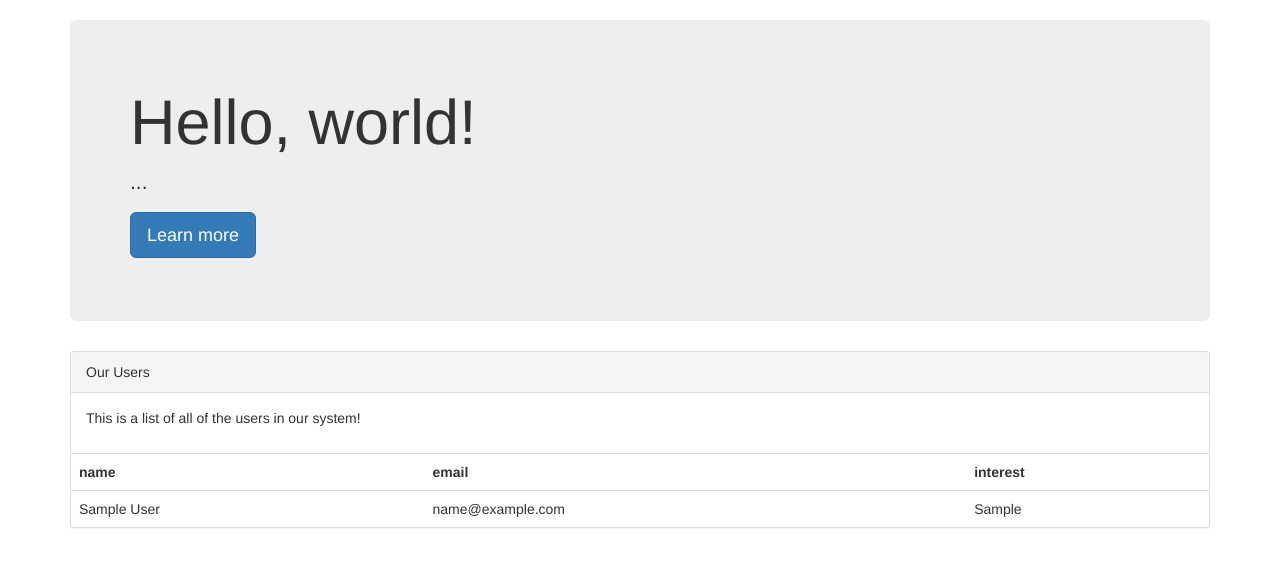
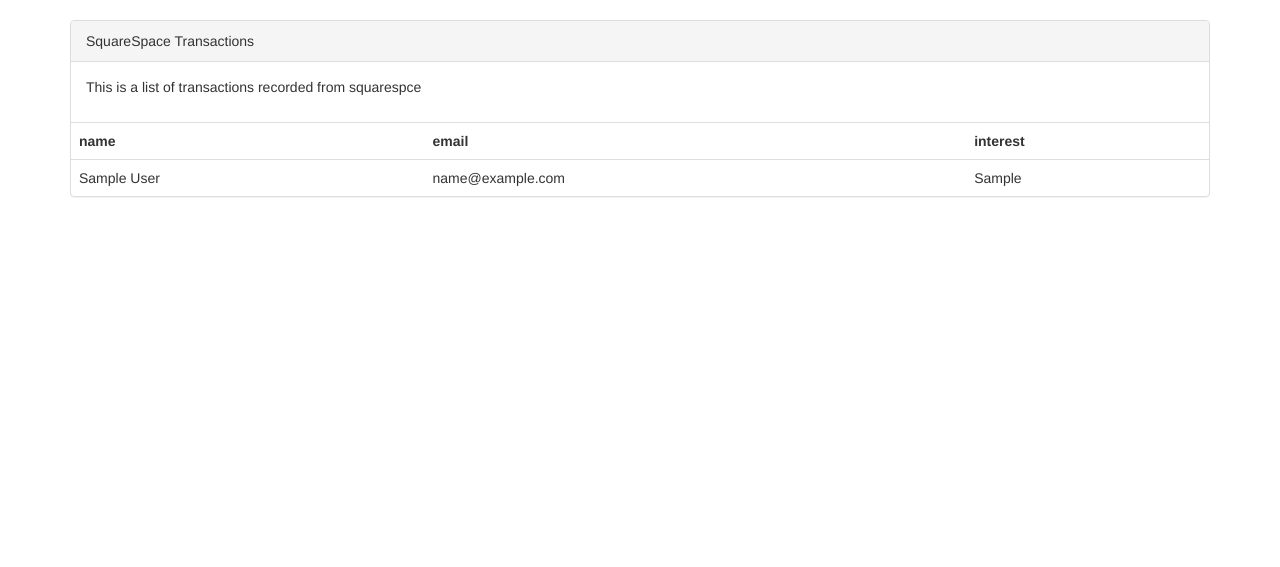
Before and after one commit to IanMulvany/sage-bridge, a Flask app: page /poll_db in a window 1280 px wide. Shown: the part 52-619 px from the top of the page. Run offline with Flask 2, Linux system fonts and the light colour scheme; tables that the repository leaves empty hold one stand-in row (values such as "Sample post"); some libraries are stand-ins or nearby versions.

Commit message:
template now shows transactions and now users.

```diff
--- a/templates/purchasers.html
+++ b/templates/purchasers.html
@@ -6,18 +6,11 @@
 
 <div class="container">
 
-  <div class="jumbotron">
-    <h1>Hello, world!</h1>
-    <p>...</p>
-    <p><a class="btn btn-primary btn-lg" href="#" role="button">Learn more</a></p>
-  </div>
-
-
 <div class="panel panel-default">
   <!-- Default panel contents -->
-  <div class="panel-heading">Our Users</div>
+  <div class="panel-heading">SquareSpace Transactions</div>
   <div class="panel-body">
-    <p>This is a list of all of the users in our system!</p>
+    <p>This is a list of transactions recorded from squarespce</p>
   </div>
 
   <!-- Table -->
```
